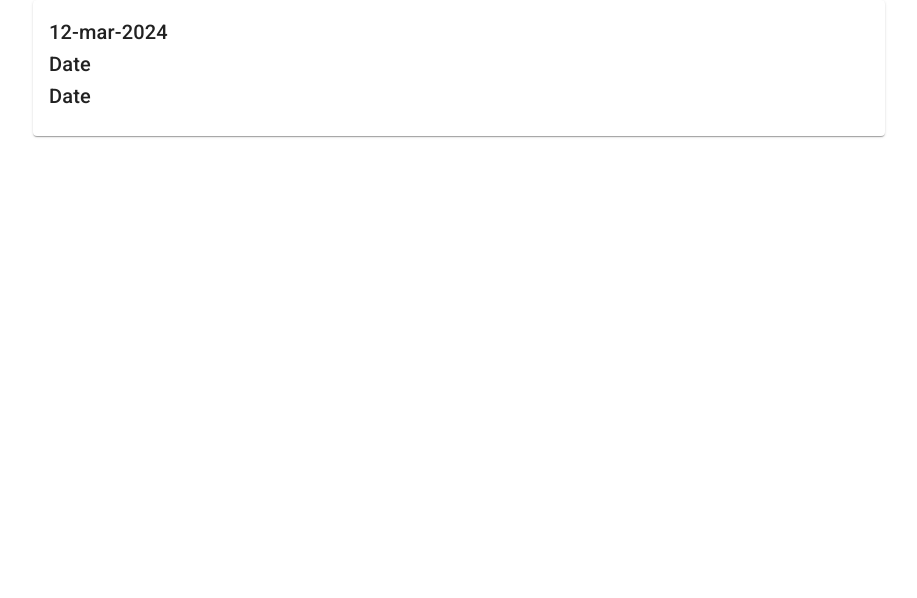
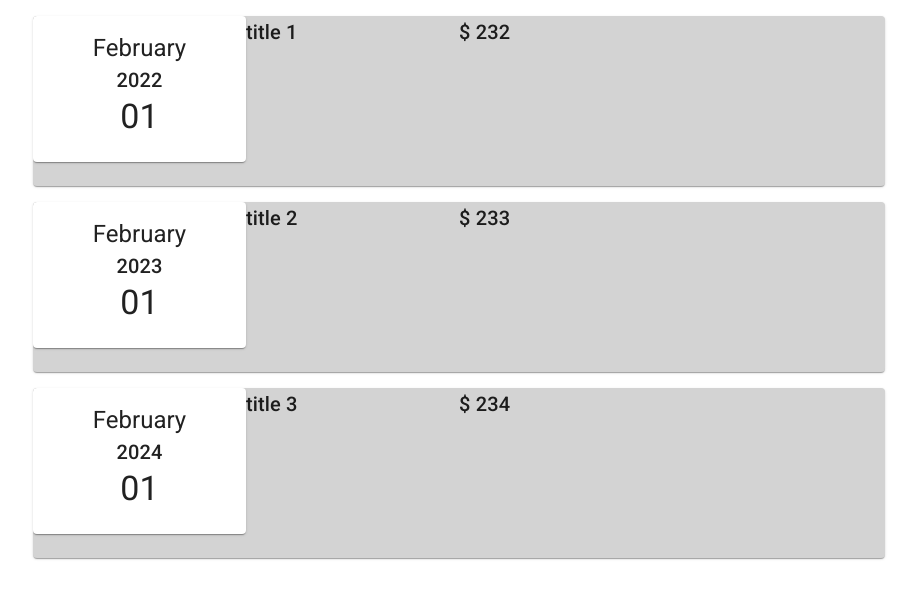
Before and after one commit to J0-Y0/ExpensTracker, a React (Create React App) app: page / in a window 1280 px wide. Shown: the top 598 px of the page, without its empty margins (181-1098 px from the left). Built offline with nearby package versions, Linux system fonts and the light colour scheme.

Commit message:
mui card

```diff
--- a/src/App.js
+++ b/src/App.js
@@ -1,14 +1,24 @@
 
+import { dark } from "@mui/material/styles/createPalette";
 import ExpenseItems from "./components/ExpenseItem";
 import { Container } from '@mui/material';
+function App() {
+  const expenses = [
+    { "date": new Date(2022, 1, 1), "amount": 232, "title": "title 1" },
+    { "date": new Date(2023, 1, 1), "amount": 233, "title": "title 2" },
+    { "date": new Date(2024, 1, 1), "amount": 234, "title": "title 3" }
 
-function App() {
-
+  ]
 
   return (
 
+
     <Container maxWidth="md" >
-      <ExpenseItems />
+      {
+        expenses.map((item) => <ExpenseItems expense={item} />)
+
+      }
+
     </Container>
 
   )
--- a/src/components/ExpenseDate.js
+++ b/src/components/ExpenseDate.js
@@ -1,4 +1,27 @@
-export default ExpenseDate(props){
-    const month = props.toLocalString('en-US',{month:'long'})
-    return month
+import React from 'react';
+import { Card } from '@mui/material';
+import { CardContent, Typography } from '@mui/material';
+
+export default function ExpenseDate({ date }) {
+    const month = date.toLocaleString("en-US", { month: "long" })
+    const day = date.toLocaleString("en-US", { day: "2-digit" })
+    const year = date.toLocaleString("en-US", { year: "numeric" })
+    return (
+        <Card>
+            <CardContent sx={{ textAlign: 'center' }}>
+                <Typography variant='h5'>
+                    {month}
+                </Typography >
+                <Typography variant='h6'>
+                    {year}
+                </Typography>
+                <Typography variant='h4'>
+                    {day}
+                </Typography>
+
+            </CardContent>
+        </Card>
+
+    )
+
 }
--- a/src/components/ExpenseItem.js
+++ b/src/components/ExpenseItem.js
@@ -1,5 +1,5 @@
-
-import { Card } from '@mui/material';
+import React from 'react';
+import { Box, Card } from '@mui/material';
 import { CardContent, Typography } from '@mui/material';
 
 import '@fontsource/roboto/300.css';
@@ -8,28 +8,37 @@ import '@fontsource/roboto/500.css';
 import '@fontsource/roboto/700.css';
 
 import Grid from '@mui/material/Unstable_Grid2'; // Grid version 2
+import ExpenseDate from './ExpenseDate';
 
+export default function ExpenseItem({expense}) {
+    const {date, amount,title} = expense;
 
-export default function Expen() {
+    return (
 
-    return (<Card>
-            <CardContent>
+        <Card sx={{marginY:2, backgroundColor:"lightgray"}}    >
+            <CardContent sx={{p:0,m:0}}  >
+                <Grid container sx={{ p: 0, }}>
+                    <Grid item xs={12} sm={3} >
+                        <Typography variant="h6" component="h2">
+                            <ExpenseDate date={date}/>
+                        </Typography>
+                    </Grid>
+                    <Grid item xs={12} sm={3} >
+                        <Box  component="section" >
+                            <Typography variant="h6" component="h2" >
 
-            <Typography variant="h6" component="h2">
-                12-mar-2024
-            </Typography>
-            <Typography variant="h6" component="h2">
-                Date
-            </Typography>
-            <Typography variant="h6" component="h2">
-                Date
-            </Typography>
+                                {title}
+                            </Typography>
 
-
-        </CardContent>
-
-
-
+                        </Box>
+                    </Grid>
+                    <Grid item xs={12} sm={3} >
+                        <Typography variant="h6" component="h2" >
+                            $ {amount}
+                        </Typography>
+                    </Grid>
+                </Grid>
+            </CardContent>
 
         </Card>)
 
```
